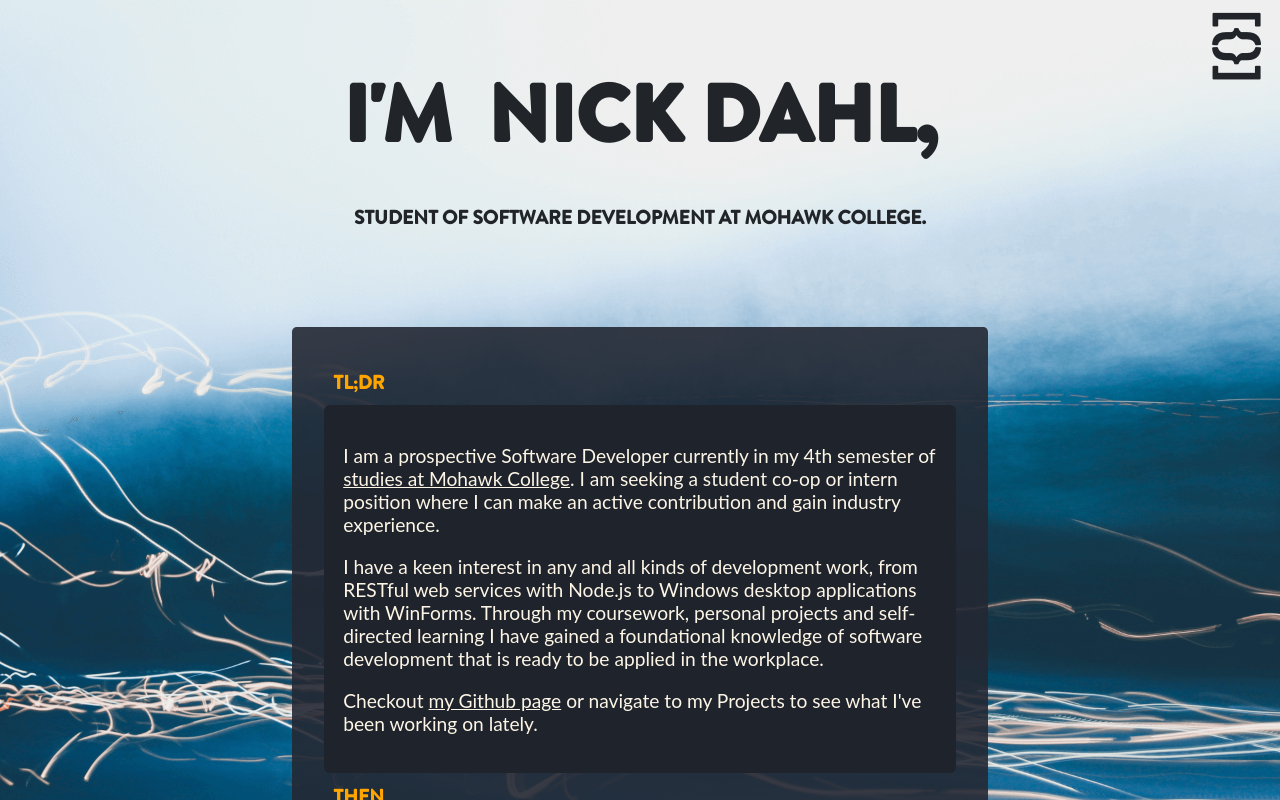
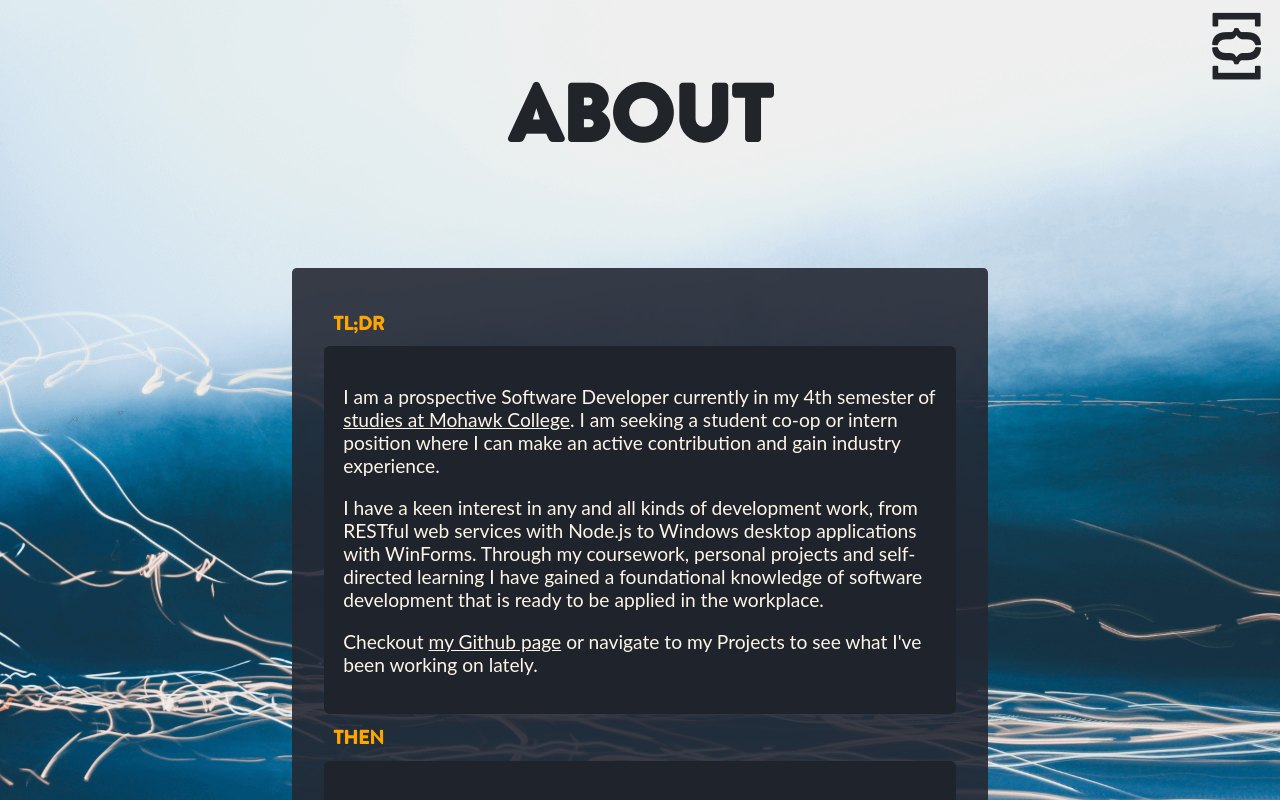
Before and after one commit to nckdhl/react-portfolio, a React (Create React App) app: page / in a window 1280 px wide. Both pictures are taken after a click on the item "ABOUT". Shown: the top 800 px of the page. Built offline with nearby package versions, Linux system fonts and the light colour scheme; a web font is replaced by a local one.

Commit message:
Refactored header to make page headings render

```diff
--- a/src/components/AboutContainer.js
+++ b/src/components/AboutContainer.js
@@ -2,26 +2,26 @@ import React, { Component } from "react";
 import interview from "../assets/images/undraw_interview_rmcf.svg";
 import coding from "../assets/images/undraw_programming_2svr.svg";
 import pair from "../assets/images/undraw_pair_programming_njlp.svg";
-import ("./css/About.css");
-
+import("./css/About.css");
 
 export default class AboutContainer extends Component {
-  constructor(props) {
-    super(props);
-
-  }
 
   render() {
     const fadeInDelay = {
       animationDelay: "1s"
-    }
+    };
 
     return (
       <div className="about fadein">
         <h4>TL;DR</h4>
-          <img className="fadein" style={fadeInDelay} id="interview" alt="interview" src={interview}></img>
+        <img
+          className="fadein"
+          style={fadeInDelay}
+          id="interview"
+          alt="interview"
+          src={interview}
+        ></img>
         <div className="container">
-
           <p>
             I am a prospective Software Developer currently in my 4th semester
             of{" "}
@@ -38,10 +38,9 @@ export default class AboutContainer extends Component {
           <p>
             I have a keen interest in any and all kinds of development work,
             from RESTful web services with Node.js to Windows desktop
-              applications with WinForms. Through my coursework, personal
-              projects and self-directed learning I have gained a foundational
-              knowledge of software development that is ready to be applied in
-              the workplace.
+            applications with WinForms. Through my coursework, personal projects
+            and self-directed learning I have gained a foundational knowledge of
+            software development that is ready to be applied in the workplace.
           </p>
           <p>
             Checkout{" "}
@@ -52,16 +51,15 @@ export default class AboutContainer extends Component {
             >
               my Github page
             </a>{" "}
-              or navigate to my Projects to see what I've been working on
-              lately.
+            or navigate to my Projects to see what I've been working on lately.
           </p>
         </div>
         <h4>THEN</h4>
         <div className="container">
           <p>
             I first developed an interest in software a few years ago when the
-              business I run with my wife inherited a very dated Wordpress
-              website that I needed to turn in to a{" "}
+            business I run with my wife inherited a very dated Wordpress website
+            that I needed to turn in to a{" "}
             <a
               href="https://peter-pat-seifenblasen.de"
               target="_blank"
@@ -84,17 +82,23 @@ export default class AboutContainer extends Component {
           </p>
           <p>
             What I discovered was incredibly fascinating and made me seriously
-              consider a career change when my aspirations in dairy farming hit
-              a dead-end. <em>Ask me over a coffee about that one.</em>
+            consider a career change when my aspirations in dairy farming hit a
+            dead-end. <em>Ask me over a coffee about that one.</em>
           </p>
         </div>
         <h4>NOW</h4>
         <div className="container">
-            <img className="fadein" style={fadeInDelay} id="coding" alt="coding" src={coding}></img>
+          <img
+            className="fadein"
+            style={fadeInDelay}
+            id="coding"
+            alt="coding"
+            src={coding}
+          ></img>
           <p>
-              Fast forward to 2020. I am now half-way through my studies at
-              Mohawk College and am feeling more and more confident in my ability to craft
-              quality software.
+            Fast forward to 2020. I am now half-way through my studies at Mohawk
+            College and am feeling more and more confident in my ability to
+            craft quality software.
           </p>
           <p>
             Through coursework I have been exposed to a variety of programming
@@ -118,13 +122,13 @@ export default class AboutContainer extends Component {
             I started this project as a way for my wife to stay in touch with
             her family in Poland. Twilio allows you to purchase phone numbers
             from around the world. With my app I can make and receive phone
-              calls in the browser using my purchased Twilio phone number. I
-              built the back-end with Node.js Express and the front-end with
-              vanilla JS.
+            calls in the browser using my purchased Twilio phone number. I built
+            the back-end with Node.js Express and the front-end with vanilla JS.
           </p>
           <p>
-              On my bedside table is a copy of Marijn Haverbeijn's influential
-              book{" "}
+            If I have any spare time, you'll find me brushing up on my higher
+            order array functions. On my bedside table is a copy of Marijn
+            Haverbeijn's influential book{" "}
             <a
               href="https://www.amazon.com/gp/product/1593279507/ref=dbs_a_def_rwt_bibl_vppi_i0"
               target="_blank"
@@ -132,15 +136,19 @@ export default class AboutContainer extends Component {
             >
               'Eloquent Javascript'
             </a>
-              . If I have any spare time, you'll find me brushing up on my
-              higher order array functions. This book has actually turned me in
-              to a fan of the much-maligned Javascript. There's just way to much
-              you can do with the language!
+            . This book has actually turned me in to a fan of the much-maligned
+            Javascript. There's just way to much you can do with the language!
           </p>
         </div>
         <h4>THE FUTURE</h4>
         <div className="container">
-            <img className="fadein" style={fadeInDelay} id="pair" alt="pair programming" src={pair}></img>
+          <img
+            className="fadein"
+            style={fadeInDelay}
+            id="pair"
+            alt="pair programming"
+            src={pair}
+          ></img>
           <p>
             My own side-projects as well as school assignments have shown me
             where my strengths and interests lie. I love full-stack web
--- /dev/null
+++ b/src/components/BrandName.js
@@ -0,0 +1,25 @@
+import React from "react";
+
+function BrandName(props) {
+  return (
+    <div>
+      <h1 className="brand-name" href="#">
+        <div></div>
+        <span className="im">I'M &nbsp;</span>
+        <span className="n">N</span>
+        <span className="vowel">I</span>
+        <span className="ck">CK</span>
+        <span className="space">&nbsp;</span>
+        <span className="d">D</span>
+        <span className="vowel">A</span>
+        <span className="hl">HL</span>
+        <span className="dot">,</span>
+      </h1>
+      <div className="AboutMeBlurb">
+        <h4>STUDENT OF SOFTWARE DEVELOPMENT AT MOHAWK COLLEGE.</h4>
+      </div>
+    </div>
+  );
+}
+
+export default BrandName;
--- a/src/components/ContentArea.js
+++ b/src/components/ContentArea.js
@@ -1,6 +1,7 @@
 import React from "react";
 import "./css/ContentArea.css";
 import "./css/BrandName.css";
+import Header from "./Header";
 import AboutContainer from "./AboutContainer";
 import ProjectContainer from "./ProjectContainer";
 import Form from "./Form";
@@ -42,23 +43,8 @@ function ContentArea(props) {
 
   return (
     <div className="ContentArea">
-      <div>
-        <h1 className="brand-name" href="#">
-          <span className="im">I'M &nbsp;</span>
-          <span className="n">N</span>
-          <span className="vowel">I</span>
-          <span className="ck">CK</span>
-          <span className="space">&nbsp;</span>
-          <span className="d">D</span>
-          <span className="vowel">A</span>
-          <span className="hl">HL</span>
-          <span className="dot">,</span>
-        </h1>
-      </div>
-      <div className="AboutMeBlurb">
-        <h4>STUDENT OF SOFTWARE DEVELOPMENT AT MOHAWK COLLEGE.</h4>
-      </div>
-      {content}
+      <Header title={props.showPage} />
+      { content }
     </div>
   );
 }
--- /dev/null
+++ b/src/components/Header.js
@@ -0,0 +1,15 @@
+import React from "react";
+import BrandName from "./BrandName";
+
+function Header(props) {
+  let content;
+
+  if (!props.title) {
+    content = <BrandName />;
+  } else {
+    content = <h1 className="brand-name">{props.title}</h1>;
+  }
+  return <div>{content}</div>;
+}
+
+export default Header;
--- a/src/components/Project.js
+++ b/src/components/Project.js
@@ -1,9 +1,7 @@
 import React, { Component } from "react";
 import { FontAwesomeIcon } from "@fortawesome/react-fontawesome";
 import {
-  fab,
   faGithub,
-  faExpeditedssl,
   faChrome
 } from "@fortawesome/free-brands-svg-icons";
 
--- a/src/components/SideNav.js
+++ b/src/components/SideNav.js
@@ -2,7 +2,6 @@ import React, { Component } from "react";
 import { MenuButton } from "./MenuButton";
 import { FontAwesomeIcon } from "@fortawesome/react-fontawesome";
 import {
-  fab,
   faGithub,
   faLinkedinIn
 } from "@fortawesome/free-brands-svg-icons";
--- a/src/components/css/About.css
+++ b/src/components/css/About.css
@@ -85,6 +85,7 @@ a:hover {
 @media screen and (max-width: 480px) {
     .about {
         padding: 1em 0.3em 1em 0.3em;
+        /* margin-top: 2em; */
     }
   #interview {
     display: none;
```
Lines whose indentation alone changed are shown as unchanged.
